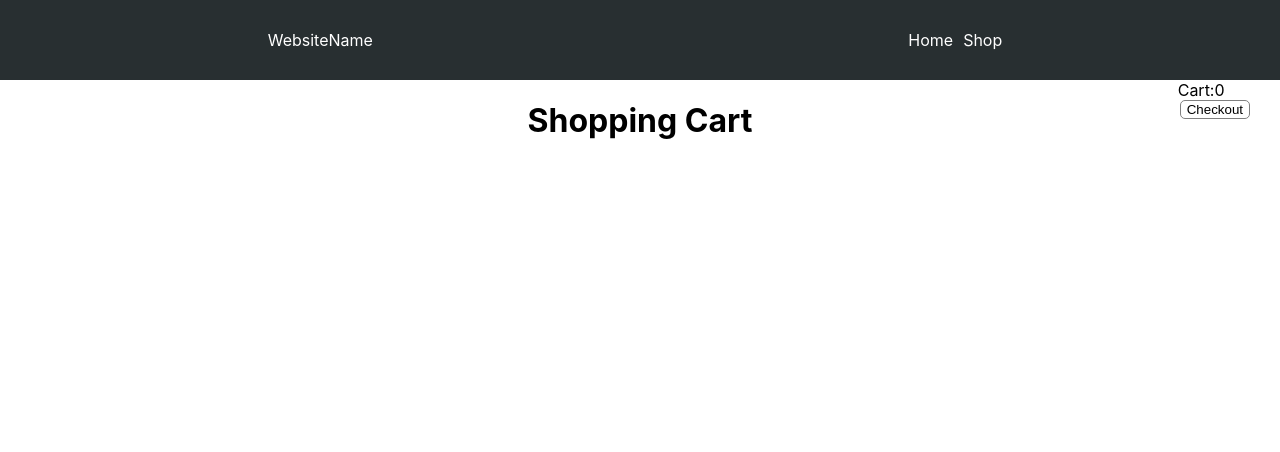
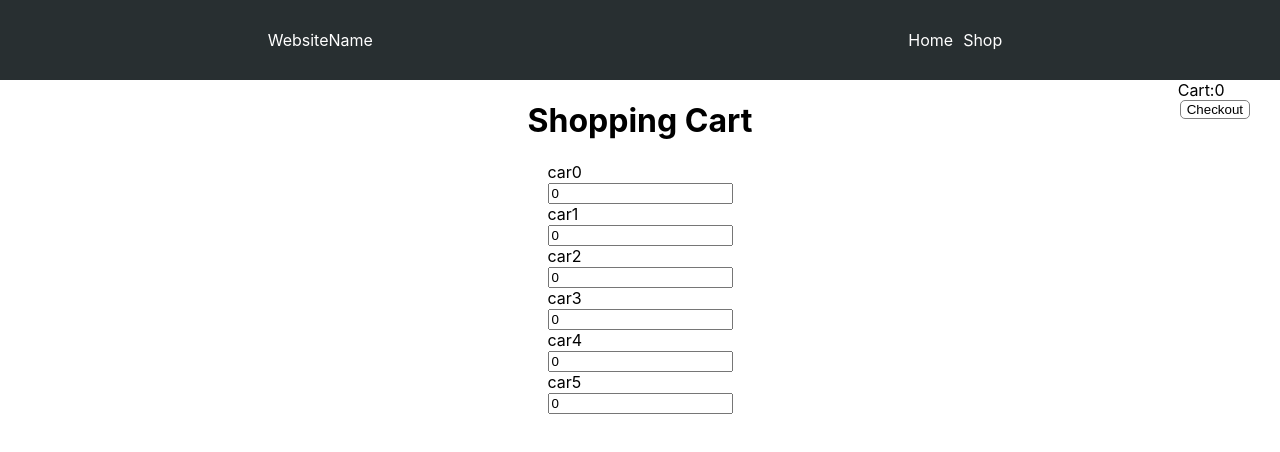
Before and after one commit to jw287962/shopping-cart, a React (Create React App) app: page /shop in a window 1280 px wide. Shown: the top 452 px of the page. Built offline with nearby package versions, Linux system fonts and the light colour scheme.

Commit message:
my cart updates correctly for all items

```diff
--- a/src/Cart.js
+++ b/src/Cart.js
@@ -1,13 +1,18 @@
 import './css/cart.css'
 import React, {useState,useEffect} from 'react';
 
- const Cart = () => {
+ const Cart = (props) => {
 
-  const [cartItem, setCartItem] = useState(0);
+  const [cartItems, setCartItems] = useState(0);
+  useEffect(()=> {
+    if(cartItems != props.counter){
+      setCartItems(props.counter);
+    }
+  })
 
   return (
       <div className="cart">
-            <div>Cart:{cartItem}</div>
+            <div>Cart:{cartItems}</div>
             <button>Checkout</button>
       </div>
   )
--- a/src/Product.js
+++ b/src/Product.js
@@ -4,7 +4,7 @@ const Product = (props) => {
     const [item,setItem] = useState({name: ''});
 
   useEffect(() => {
-    if(props.item){
+    if(props.item !== item){
       setItem(props.item);
     }
   });
@@ -12,7 +12,6 @@ const Product = (props) => {
   return (
     <div>
         <div role="item">{item.name}</div>
-
     </div>
   )
 }
--- a/src/RouteSwitch.js
+++ b/src/RouteSwitch.js
@@ -1,7 +1,9 @@
 import { BrowserRouter, Route, Routes } from 'react-router-dom';
 import App from './App'
-import { Shop } from './Shop';
+import  Shop  from './Shop';
 import { Nav } from './Nav';
+
+
 const RouteSwitch = () =>{
 
 
--- a/src/Shop.js
+++ b/src/Shop.js
@@ -1,13 +1,61 @@
 import  Cart  from "./Cart"
 import Product from "./Product"
+import React, {useState,useEffect} from "react";
 
-const car = {name: 'car1'};
-export const Shop = () => {
+
+
+ const Shop = () => {
+  const allProducts = [];
+
+  for(let i =0;i <= 5;i++){
+  const item =  {name: `car${i}`, count:0};
+    allProducts.push(item);
+  }
+
+const [products,setProducts] = useState(allProducts);
+const [itemCounter,setItemCounter] = useState(0);
+
+    useEffect(() => {
+    });
+
+
+    const updateInput = (e) => {
+      if(e.target.value < 0){
+return
+      }
+        console.log(e.target.value);
+      const arrayNum = e.target.parentElement.getAttribute('a-key');
+      const objectHolder = products[arrayNum];
+      objectHolder.count  = e.target.value;
+      products.splice(arrayNum,1,objectHolder)
+      setProducts(products)
+
+
+    setItemCounter(products.reduce((prev,ele) => {
+      return ele.count*1 + prev*1;
+    },0)
+    )
+    }
+
+
   return (
     <div className="body">
        <h1>Shopping Cart</h1>
-       <Cart></Cart>
-        <Product item={"car"}></Product>
+        <Cart counter={itemCounter}></Cart>
+
+             {products.map( (element,i = 0) => {
+              i++;
+              let num = i-1;
+              if(element == undefined || products[num] == undefined) return null;
+              return(
+              <div key={`${element.name}i`} a-key={num}>
+                <label htmlFor="product" >  <Product item={element}></Product>   </label>
+                <input role="input" type='number' value={products[num].count} id='product'  onChange={updateInput}></input>
+              </div>
+              )
+             })}
+
+
 
 
     </div>
@@ -15,3 +63,5 @@ export const Shop = () => {
   )
 
 }
+
+export default Shop;
```
Also changed, not shown: 2 other files (tests, documents, lock files or other folders).
